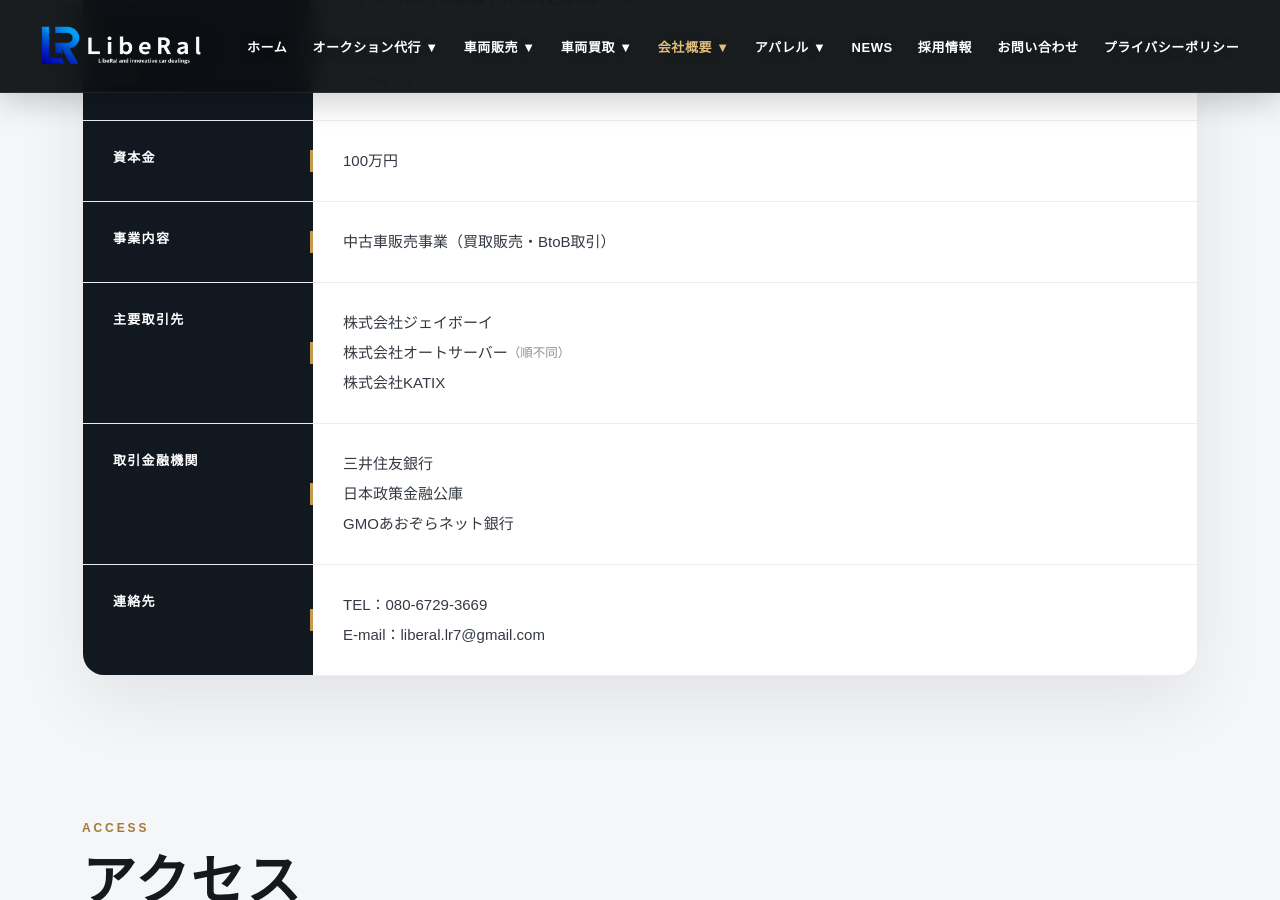
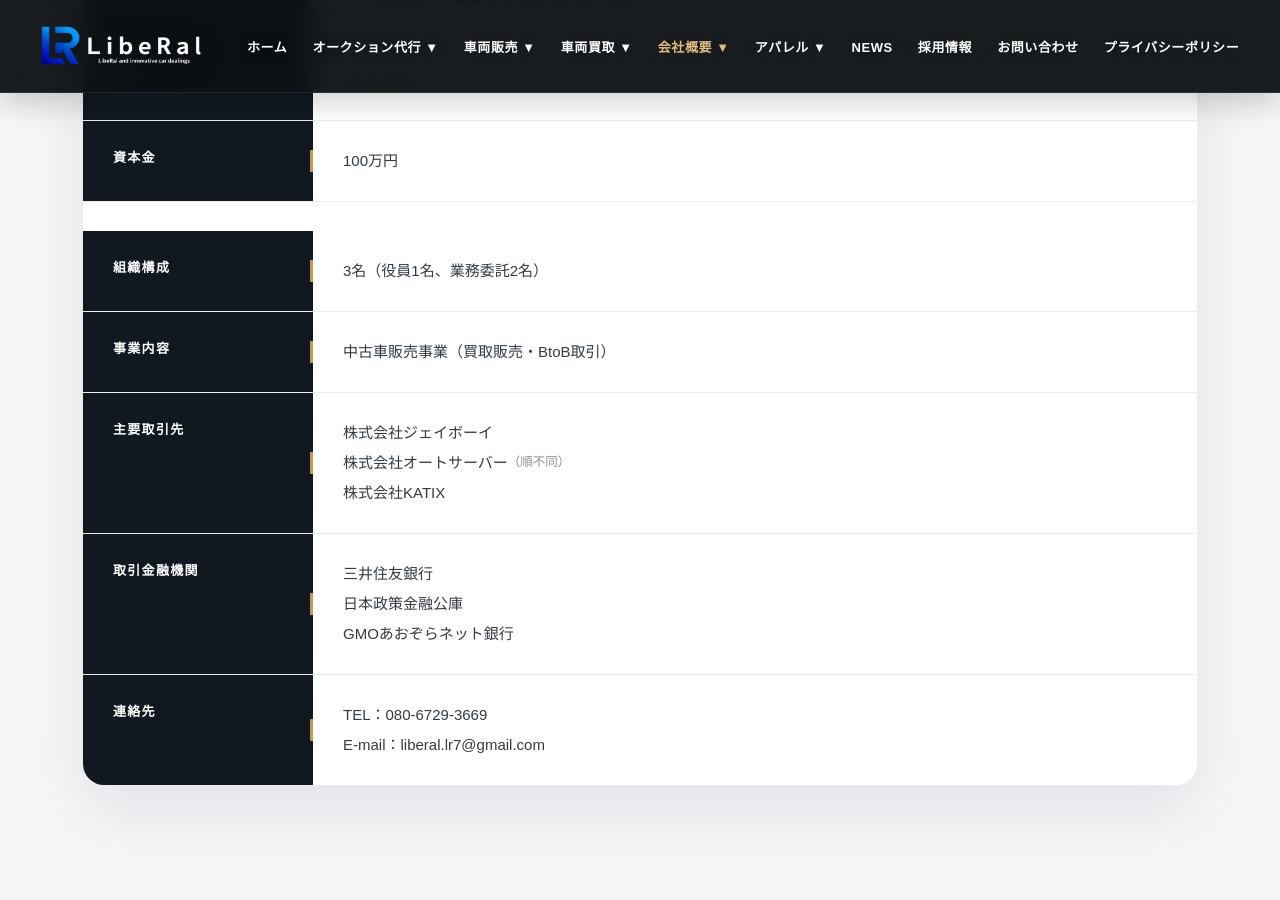
Before and after one commit to liberal0321/LibeRal., a Jekyll site: the page built from about.html, in a window 1280 px wide and 900 px high, scrolled down 1065 px. Built offline with Jekyll 4.4.1, drawn with Linux system fonts in a browser that asks for light colours.

Commit message:
Add organizational structure details to about.html

```diff
--- a/about.html
+++ b/about.html
@@ -71,6 +71,11 @@ copyright_years: "2025"
           <div class="company-row">
             <dt>資本金</dt>
             <dd>100万円</dd>
+          </div>
+
+　　　　　　<div class="company-row">
+            <dt>組織構成</dt>
+            <dd> 3名（役員1名、業務委託2名）</dd>
           </div>
 
           <div class="company-row">
```
